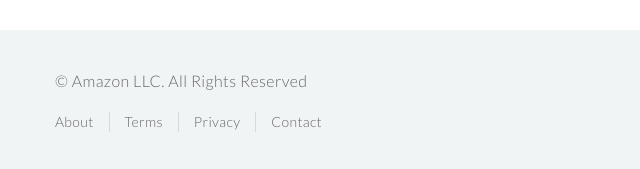
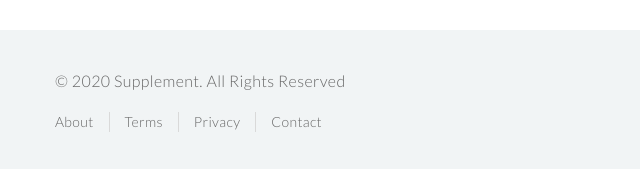
Before and after one commit to DimitrenkoTaras/supplement, a plain HTML site: page index.html in a window 1280 px wide. Shown: the part 5883-6052 px from the top of the page, 0-640 px from the left. Drawn offline with nearby package versions, Linux system fonts and the light colour scheme.

Commit message:
version-fix

```diff
--- a/css/style.css
+++ b/css/style.css
@@ -1349,7 +1349,7 @@ body.lock {
   margin: 0px 0px 20px 0px;
 }
 
-.footer-text__description {
+.footer-text__copyright {
   font-size: 16px;
   line-height: 22px;
   letter-spacing: 0.4px;
--- a/index.html
+++ b/index.html
@@ -317,7 +317,7 @@
                 <div class="footer__body">
                     <div class="footer__col">
                         <div class="footer-text">
-                            <p class="footer-text__description">© Amazon LLC. All Rights Reserved</p>
+                            <p class="footer-text__copyright">© 2020 Supplement. All Rights Reserved</p>
                         </div>
                         <ul class="footer-list">
                             <li><a href="#" class="footer-list__link">About</a></li>
```
Also changed, not shown: css/style.min.css.
